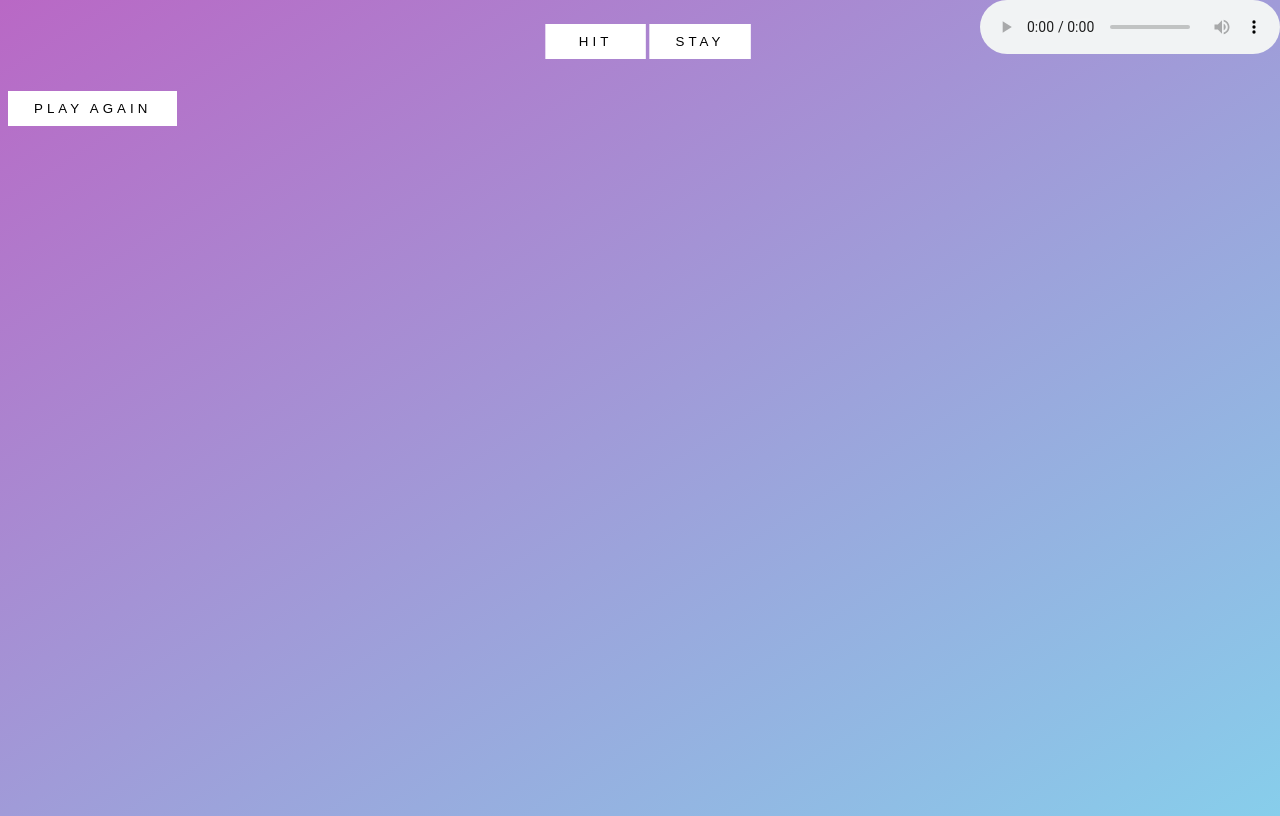
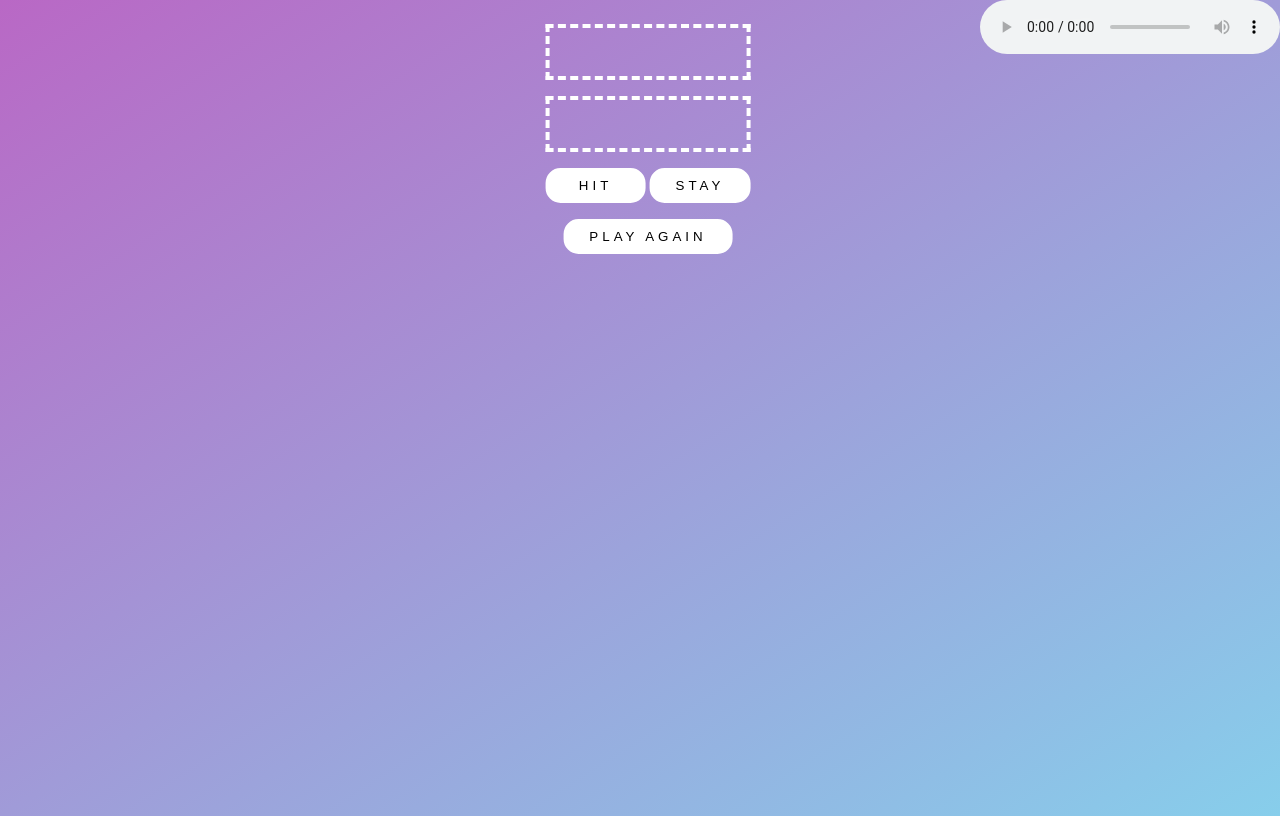
Before and after one commit to coltonsaywhatt/GA-Blackjack-Project, a plain HTML site: page index.html in a window 1280 px wide. Drawn offline with Linux system fonts and the light colour scheme.

Commit message:
added button hover css  and fixed play again button position

```diff
--- a/css/style.css
+++ b/css/style.css
@@ -12,11 +12,16 @@
 	min-width: 100px;
 	background-color: #fff;
 	border: 2px solid #fff;
-	border-radius: 0;
+	border-radius: 15px;
 	color: #000;
 	letter-spacing: 4px;
 	text-transform: uppercase;
 	white-space: nowrap;
+}
+
+.btn:hover {
+	background-color: transparent;
+	color: #b968c5;
 }
 
 .table {
@@ -29,7 +34,7 @@
 	perspective: 100vw;
 }
 
-.table__dealer, .table__user {
+.table_dealer, .table_player {
 	position: relative;
 	margin-bottom: 16px;
 	padding: 24px;
@@ -44,6 +49,5 @@ body {
     height: 100vh;
     width: 100vw;
     overflow: hidden;
-    background: -webkit-linear-gradient(to bottom right, #b968c5, skyblue);
     background: linear-gradient(to bottom right, #b968c5, skyblue);
 }
--- a/index.html
+++ b/index.html
@@ -13,19 +13,20 @@
             <div class='table'>
                 <div class='table_dealer'></div>
                 <div class='table_player'></div>
-                <button class='btn btn--hit'>Hit</button>
-                <button class='btn btn--stay'>Stay</button>
-            </div>
-            <div class='gameover'>
-                <div class='gameover__msg'>
-                    <button class='btn btn--reset'>Play Again</button>
+                <button class='btn btn-hit'>Hit</button>
+                <button class='btn btn-stay'>Stay</button>
+                <div class='gameover'>
+                    <div class='gameover_msg'>
+                        <button class='btn btn-reset'>Play Again</button>
+                    </div>
                 </div>
             </div>
+
             <div class="audio">
                 <audio controls>
                     <source src="https://drive.google.com/uc?export=download&id=1PHtoSBmgiWKXz_Z2WJJDdrM0vfw2YaDU"  type="audio/mp3">
             </audio>
-        </div>
+            </div>
     </div>
 </body>
 </html>
```
